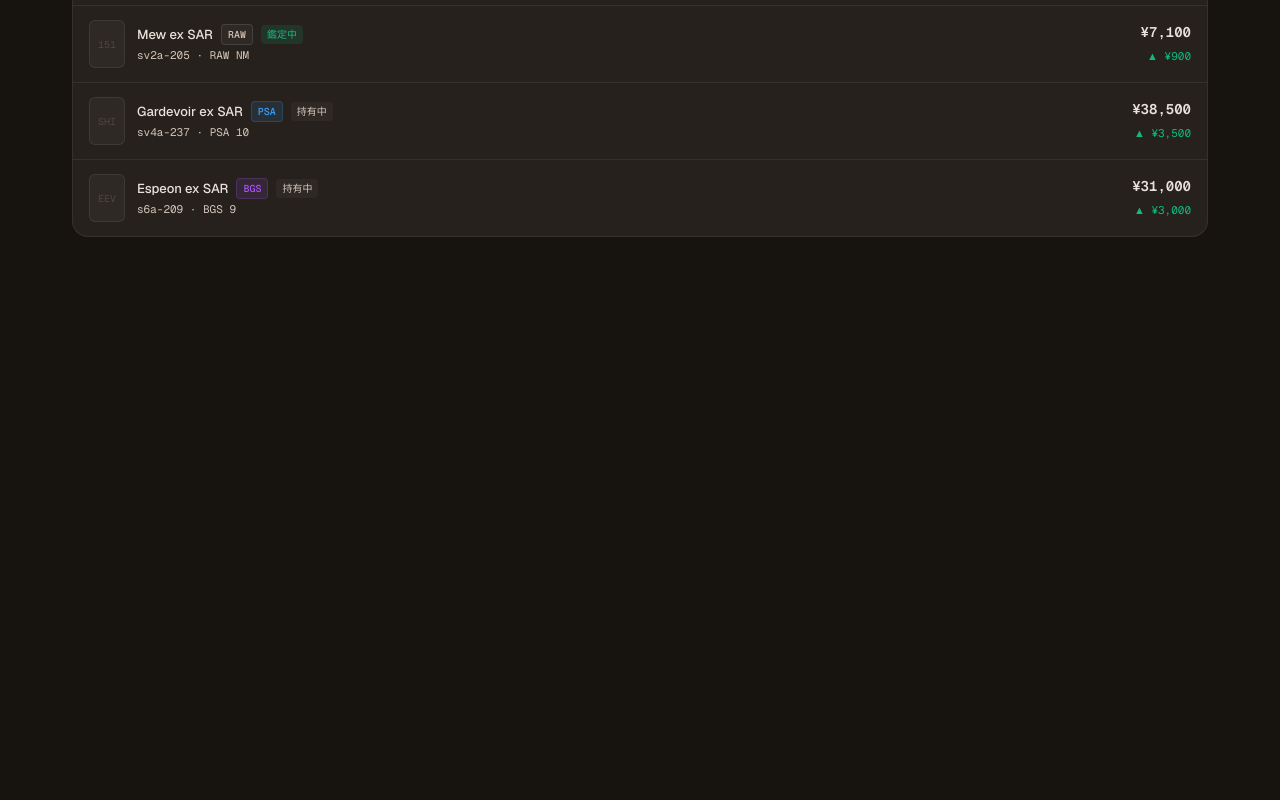
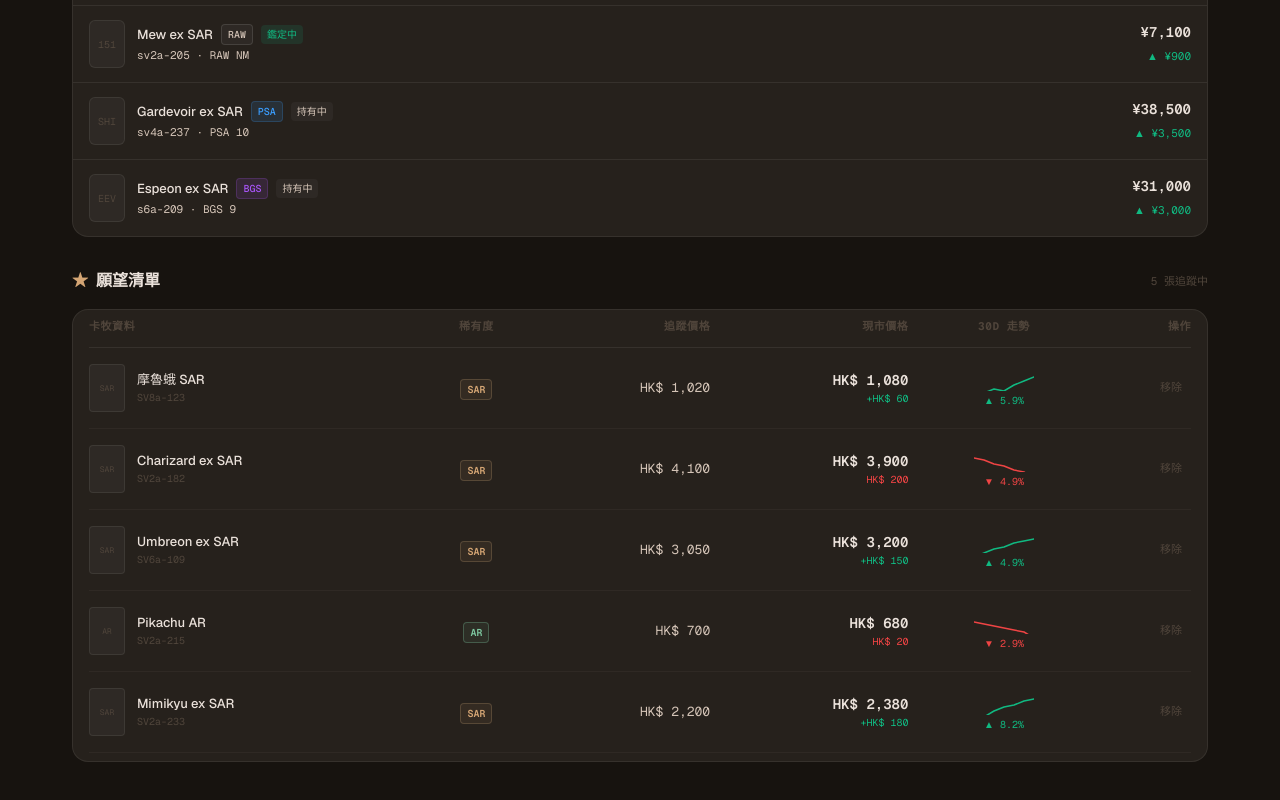
Before and after one commit to VxxxxC/Pokemon-Card-Trading-Platform-Client, a Next.js app: page /profile/user/collection in a window 1280 px wide. Shown: the part 1142-1942 px from the top of the page. Before the commit the page ends 1419 px from the top, so only its background shows below. Built offline with nearby package versions, Linux system fonts and the light colour scheme.

Commit message:
feat: add wishlist in user profile

```diff
--- a/app/profile/user/collection/page.tsx
+++ b/app/profile/user/collection/page.tsx
@@ -1,5 +1,6 @@
 import type { Metadata } from "next";
 import Link from "next/link";
+import { WishlistTable } from "./components/WishlistTable";
 
 export const metadata: Metadata = {
   title: "我的收藏庫 — PokéTrade JP",
@@ -172,6 +173,26 @@ export default function UserCollectionPage() {
           })}
         </div>
       </section>
+
+      {/* ── Wishlist Table ─────────────────────────────────────────────── */}
+      <section aria-labelledby="wishlist-heading" className="mt-8">
+        <div className="flex items-center justify-between mb-4">
+          <h2
+            id="wishlist-heading"
+            className="font-sans font-semibold text-[16px] text-text-primary flex items-center gap-2"
+          >
+            <span className="text-brand" aria-hidden="true">★</span>
+            願望清單
+          </h2>
+          <span className="font-mono text-[11px] text-text-disabled">
+            {/* TODO: [database] Replace with real wishlist count from Supabase */}
+            5 張追蹤中
+          </span>
+        </div>
+        <div className="bg-bg-card rounded-2xl border border-[rgba(237,232,224,0.08)] px-4 py-2">
+          <WishlistTable />
+        </div>
+      </section>
     </>
   );
 }
```
